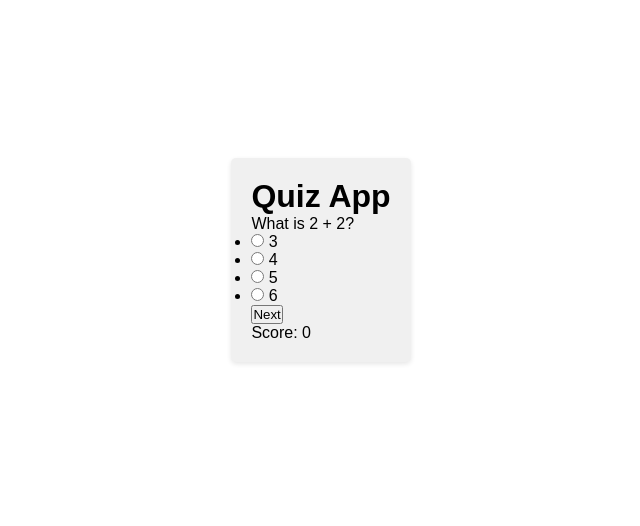
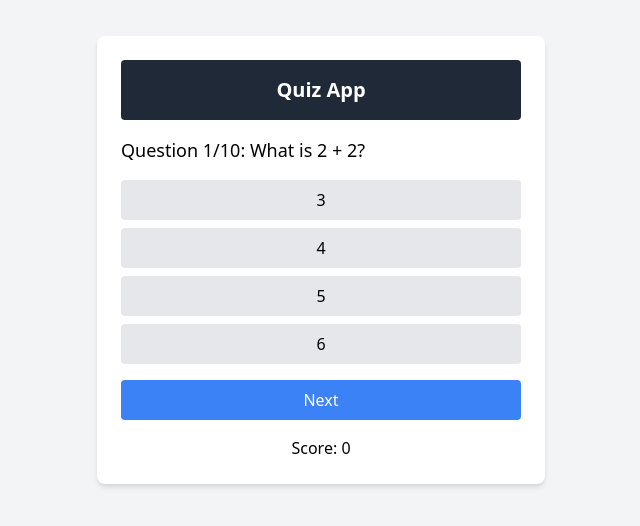
Before and after one commit to shivalalprasad/Quiz-app, a plain HTML site: page index.html in a window 1280 px wide. Shown: the part 140-666 px from the top of the page, without its empty margins (319-959 px from the left). Drawn offline with nearby package versions, Linux system fonts and the light colour scheme.

Commit message:
made many changes adding sccript winding with tailwind etc...

```diff
--- a/index.html
+++ b/index.html
@@ -1,40 +1,125 @@
 <!DOCTYPE html>
 <html lang="en">
-  <head>
-    <meta charset="UTF-8" />
-    <meta name="viewport" content="width=device-width, initial-scale=1.0" />
-    <title>Quiz - app</title>
-    <link rel="stylesheet" href="style.css" />
-    <!-- <script src="index.js" defer></script> -->
-  </head>
-  <body>
-    <div class="container">
-      <h1 id="quiz-title">Quiz App</h1>
-      <div id="question-container">
-          <p id="question-text"></p>
-          <ul id="option-list">
-              <li>
-                  <input type="radio" name="option" id="option1">
-                  <label for="option1"></label>
-              </li>
-              <li>
-                  <input type="radio" name="option" id="option2">
-                  <label for="option2"></label>
-              </li>
-              <li>
-                  <input type="radio" name="option" id="option3">
-                  <label for="option3"></label>
-              </li>
-              <li>
-                  <input type="radio" name="option" id="option4">
-                  <label for="option4"></label>
-              </li>
-          </ul>
+<head>
+  <meta charset="UTF-8">
+  <meta name="viewport" content="width=device-width, initial-scale=1.0">
+  <title>Quiz App</title>
+  <link href="https://cdn.jsdelivr.net/npm/tailwindcss@2.2.19/dist/tailwind.min.css" rel="stylesheet">
+  <style>
+    .correct { background-color: #d4edda; }
+    .incorrect { background-color: #f8d7da; }
+  </style>
+</head>
+<body class="bg-gray-100 flex justify-center items-center h-screen">
+  <div class="w-full max-w-md bg-white p-6 rounded-lg shadow-md">
+    <header class="bg-gray-800 text-white text-center py-4 rounded">
+      <h1 class="text-xl font-bold">Quiz App</h1>
+    </header>
+
+    <main class="mt-4">
+      <div id="quiz-container">
+        <p id="question" class="text-lg font-medium"></p>
+
+        <div id="options" class="mt-4 space-y-2">
+          <!-- Options will be dynamically inserted here -->
+        </div>
+
+        <button id="next-btn" class="mt-4 w-full bg-blue-500 text-white py-2 rounded hover:bg-blue-600">Next</button>
       </div>
-      <button id="next-button">Next</button>
-      <div id="result-message"></div>
-      <div id="score-display">Score: 0</div>
+
+      <div id="result-container" class="hidden text-center">
+        <p class="text-lg font-bold">Quiz Completed!</p>
+        <p id="final-score" class="text-xl mt-2"></p>
+        <button id="restart-btn" class="mt-4 bg-green-500 text-white py-2 px-4 rounded hover:bg-green-600">Restart Quiz</button>
+      </div>
+    </main>
+
+    <footer class="mt-4 text-center">
+      <p>Score: <span id="score">0</span></p>
+    </footer>
   </div>
-  <script src="index.js"></script>
-  </body>
+
+  <script>
+    const questions = [
+      { question: "What is 2 + 2?", options: [3, 4, 5, 6], correct: 4 },
+      { question: "What is the capital of France?", options: ["Paris", "Rome", "Berlin", "Madrid"], correct: "Paris" },
+      { question: "What is 5 x 3?", options: [15, 20, 25, 30], correct: 15 },
+      { question: "What color is the sky?", options: ["Blue", "Green", "Red", "Yellow"], correct: "Blue" },
+      { question: "How many days are in a week?", options: [5, 6, 7, 8], correct: 7 },
+      { question: "What is 10 - 4?", options: [4, 6, 8, 10], correct: 6 },
+      { question: "What is 3 x 3?", options: [6, 9, 12, 15], correct: 9 },
+      { question: "What is the boiling point of water?", options: [50, 70, 90, 100], correct: 100 },
+      { question: "How many continents are there?", options: [5, 6, 7, 8], correct: 7 },
+      { question: "What is the square root of 16?", options: [2, 3, 4, 5], correct: 4 },
+    ];
+
+    let currentQuestionIndex = 0;
+    let score = 0;
+
+    const questionElement = document.getElementById('question');
+    const optionsContainer = document.getElementById('options');
+    const nextButton = document.getElementById('next-btn');
+    const scoreElement = document.getElementById('score');
+    const resultContainer = document.getElementById('result-container');
+    const finalScoreElement = document.getElementById('final-score');
+    const restartButton = document.getElementById('restart-btn');
+    const quizContainer = document.getElementById('quiz-container');
+
+    function loadQuestion() {
+      const currentQuestion = questions[currentQuestionIndex];
+      questionElement.textContent = `Question ${currentQuestionIndex + 1}/${questions.length}: ${currentQuestion.question}`;
+
+      optionsContainer.innerHTML = '';
+      currentQuestion.options.forEach((option, index) => {
+        const button = document.createElement('button');
+        button.textContent = option;
+        button.classList.add('w-full', 'bg-gray-200', 'py-2', 'rounded', 'hover:bg-gray-300');
+        button.addEventListener('click', () => selectAnswer(button, option));
+        optionsContainer.appendChild(button);
+      });
+    }
+
+    function selectAnswer(button, selectedOption) {
+      const currentQuestion = questions[currentQuestionIndex];
+
+      if (selectedOption === currentQuestion.correct) {
+        button.classList.add('correct');
+        score++;
+        scoreElement.textContent = score;
+      } else {
+        button.classList.add('incorrect');
+      }
+
+      Array.from(optionsContainer.children).forEach(btn => btn.disabled = true);
+    }
+
+    function showResult() {
+      quizContainer.classList.add('hidden');
+      resultContainer.classList.remove('hidden');
+      finalScoreElement.textContent = `Your final score is ${score}/${questions.length}`;
+    }
+
+    function restartQuiz() {
+      currentQuestionIndex = 0;
+      score = 0;
+      scoreElement.textContent = score;
+      quizContainer.classList.remove('hidden');
+      resultContainer.classList.add('hidden');
+      loadQuestion();
+    }
+
+    nextButton.addEventListener('click', () => {
+      if (currentQuestionIndex < questions.length - 1) {
+        currentQuestionIndex++;
+        loadQuestion();
+      } else {
+        showResult();
+      }
+    });
+
+    restartButton.addEventListener('click', restartQuiz);
+
+    loadQuestion();
+  </script>
+</body>
 </html>
--- a/index.js
+++ /dev/null
@@ -1,90 +0,0 @@
-const questions = [
-  {
-      question: "What is 2 + 2?",
-      options: ["3", "4", "5", "6"],
-      correctAnswer: 1 // Index of the correct answer in the options array
-  },
-  {
-        question: "What is 10 - 5?",
-        options: ["3", "4", "5", "6"],
-        correctAnswer: 2
-    },
-    {
-        question: "What is 3 x 3?",
-        options: ["3", "6", "9", "12"],
-        correctAnswer: 2
-    },
-    {
-        question: "What is 20 / 4?",
-        options: ["3", "4", "5", "6"],
-        correctAnswer: 1
-    },
-    {
-        question: "What is 2^3?",
-        options: ["3", "4", "5", "8"],
-        correctAnswer: 3
-    }
-  // Add more questions here
-];
-
-let currentQuestion = 0;
-let score = 0;
-
-
-function loadQuestion() {
-  const questionData = questions[currentQuestion];
-  document.getElementById('question-text').textContent = questionData.question;
-
-  for (let i = 0; i < questionData.options.length; i++) {
-      const optionElement = document.getElementById(`option${i + 1}`);
-      optionElement.nextElementSibling.textContent = questionData.options[i];
-  }
-}
-
-const nextButton = document.getElementById('next-button');
-
-nextButton.addEventListener('click', () => {
-    const selectedOption = document.querySelector('input[name="option"]:checked');
-
-    if (selectedOption) {
-        const selectedAnswerIndex = Array.from(selectedOption.parentElement.parentElement.children).indexOf(selectedOption.parentElement);
-
-        if (selectedAnswerIndex === questions[currentQuestion]?.correctAnswer) { // Use optional chaining here
-            score++;
-            document.getElementById('result-message').textContent = "Correct!";
-        } else {
-            document.getElementById('result-message').textContent = "Incorrect!";
-        }
-
-        currentQuestion++;
-
-        if (currentQuestion < questions.length) {
-            loadQuestion();
-        } else {
-            // End of quiz
-            document.getElementById('question-container').style.display = 'none';
-            document.getElementById('result-message').textContent = `Quiz Completed! Your Score: ${score}/${questions.length}`;
-            nextButton.textContent = "Restart";
-            nextButton.addEventListener('click', () => {
-                currentQuestion = 0;
-                score = 0;
-
-                if (questions[currentQuestion]) { // Check if the question exists
-                    loadQuestion();
-                    document.getElementById('question-container').style.display = 'block';
-                    document.getElementById('result-message').textContent = "";
-                    nextButton.textContent = "Next";
-                } else {
-                    // Handle the case where there are no questions
-                    console.error("No questions found for restart.");
-                    document.getElementById('result-message').textContent = "No questions found.";
-                }
-            });
-        }
-
-        document.getElementById('score-display').textContent = `Score: ${score}`;
-    } else {
-        alert("Please select an answer.");
-    }
-});
-loadQuestion();
--- a/style.css
+++ /dev/null
@@ -1,24 +0,0 @@
-
-* {
-  padding: 0;
-  margin: 0;
-  box-sizing: border-box;
-}
-
-body {
-  font-family: sans-serif;
-  margin: 0;
-  display: flex;
-  justify-content: center;
-  align-items: center;
-  min-height: 100vh;
-}
-
-.container {
-  background-color: #f0f0f0;
-  padding: 20px;
-  border-radius: 5px;
-  box-shadow: 0 2px 5px rgba(0, 0, 0, 0.1);
-}
-
-/* Add more styles as needed for headings, lists, buttons, etc. */
```
